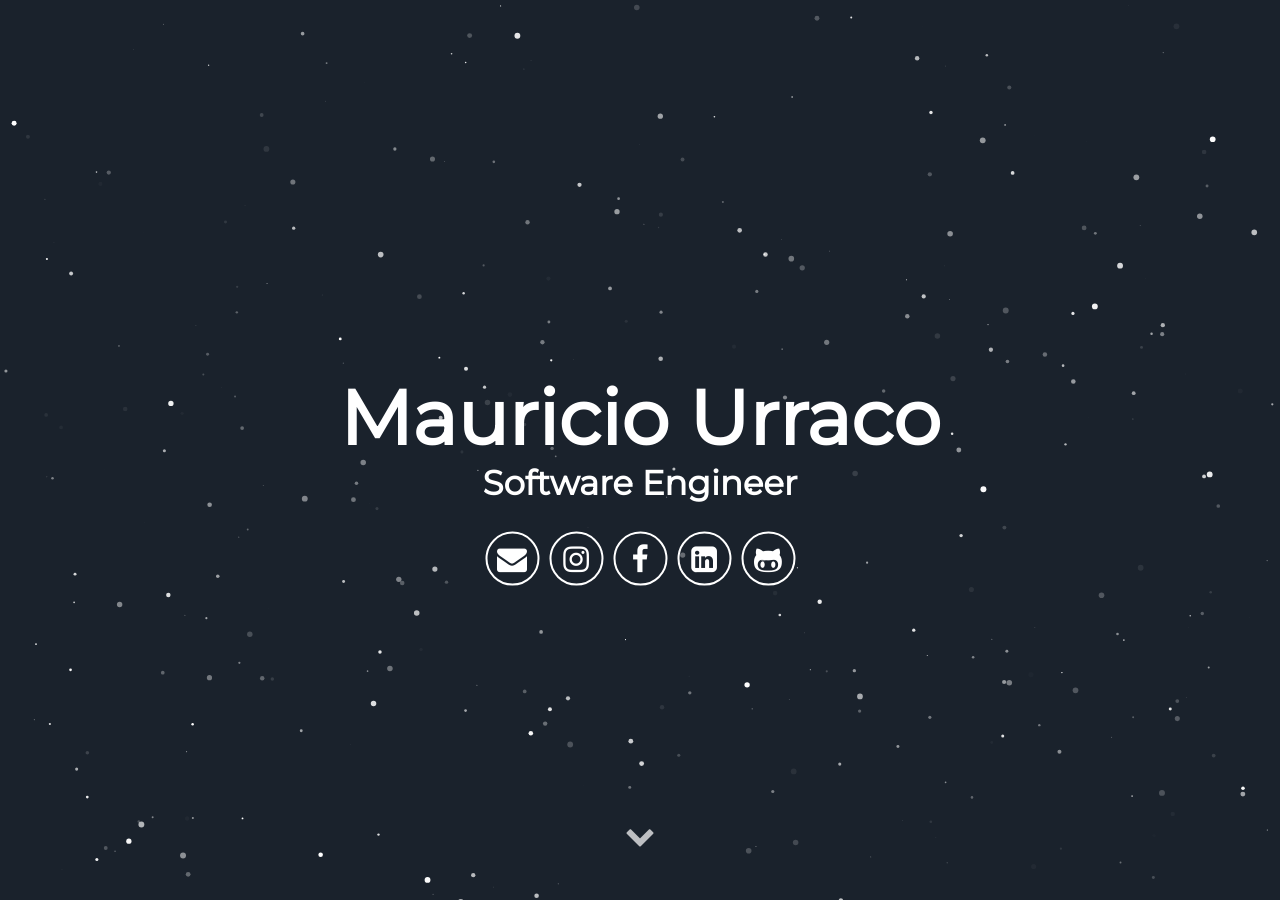
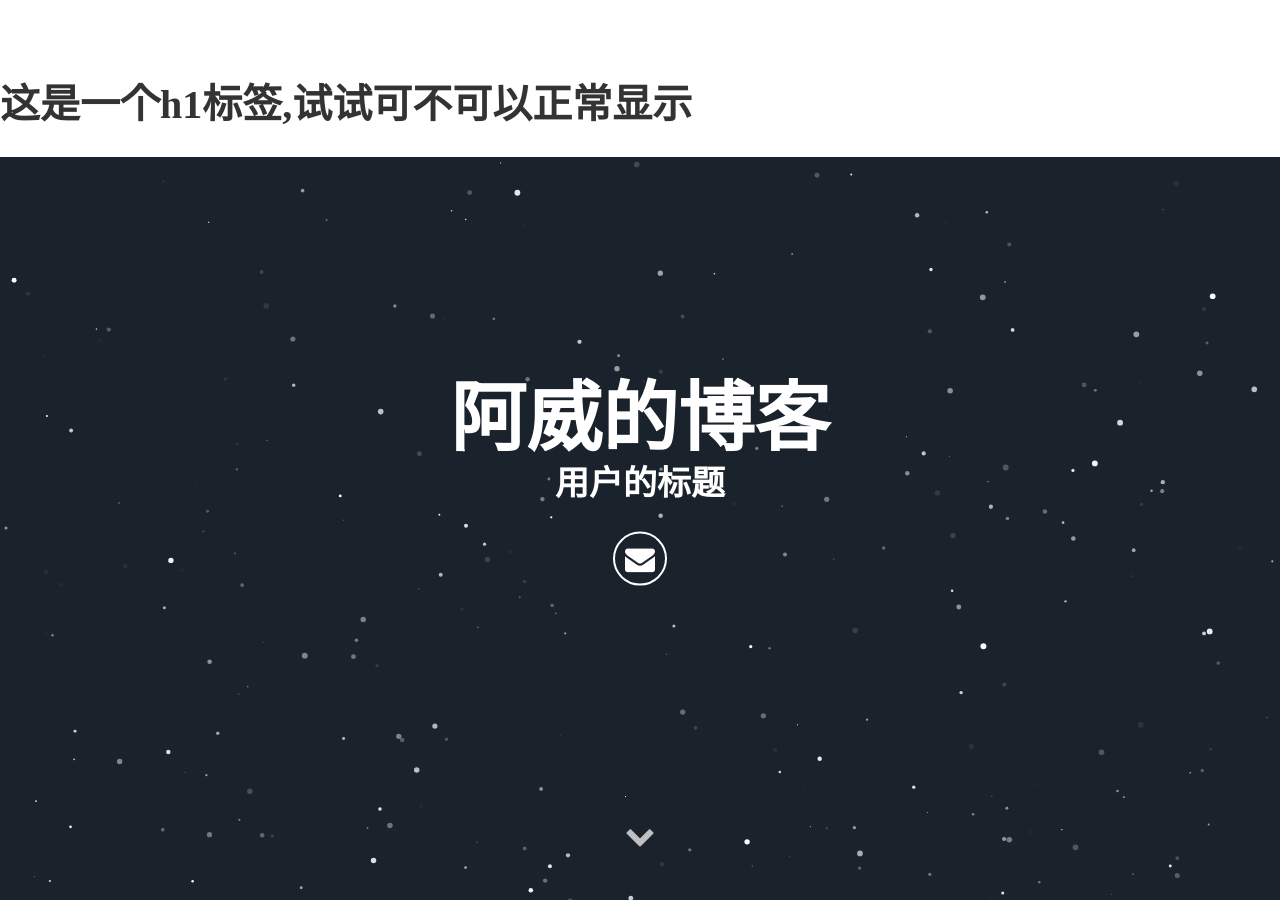
Before and after one commit to AttackLittleSnail/wgPage, a Jekyll site: the page built from index.html, in a window 1280 px wide and 900 px high. Built offline with Jekyll 4.4.1, drawn with Linux system fonts in a browser that asks for light colours; some web fonts are replaced.

Commit message:
修改名称

```diff
--- a/_config.yml
+++ b/_config.yml
@@ -1,14 +1,14 @@
 # Site settings
-title: Mauricio Urraco
+title: 阿威的博客
 description: Jekyll Theme Minimal Resume
 # baseurl: "" # the subpath of your site, e.g. /blog
 # url: "localhost:3000" # the base hostname & protocol for your site e.g. http://willianjusten.com.br
 
 # User settings
-username: Mauricio Urraco
+username: 阿威的博客
 user_description: I\'m a nomad Software Engineer, always searching for the next challenge; no task is too scary nor too difficult. Lately I have been immersed in the <b>crypto-world</b> working for Radix, a London based startup trying to create the next massive scalable DLT. I'm one of the two guys behind all the JS related stuff. Visit my blog here <a href="https://mauriciourraco.com" target="_blank">https://mauriciourraco.com</a>
-user_title: Software Engineer
-email: mauriurraco@gmail.com
+user_title: 用户的标题
+email: 1879000353@qq.com
 # twitter_username: lorem_ipsum
 # github_username:  lorem_ipsum
 # gplus_username:  lorem_ipsum
--- a/_includes/about.html
+++ b/_includes/about.html
@@ -3,6 +3,9 @@
   <p>{{ site.user_description }}</p>
 </div>
 <div class="user">
+  <div class="tech">
+    <h1><a href="http://www.baidu.com">我的第一篇博客文章</a></h1>
+  </div>
   <div class="tech">
     <h2>Design</h2>
     <svg viewBox="0 0 128 128">
--- a/_includes/header.html
+++ b/_includes/header.html
@@ -6,10 +6,10 @@
       </h1>
       <div class="header-icons">
         <a aria-label="Send email" href="mailto:mauriurraco@gmail.com"><i class="icon fa fa-envelope"></i></a>
-        <a aria-label="My Instagram" target="_blank" href="https://www.instagram.com/mauriciourraco7"><i class="icon fa fa-instagram" aria-hidden="true"></i></a>
-        <a aria-label="My Facebook" target="_blank" href="https://www.facebook.com/mauricio.urraco"><i class="icon fa fa-facebook" aria-hidden="true"></i></a>
-        <a aria-label="My LinkedIn" target="_blank" href="https://www.linkedin.com/in/murraco"><i class="icon fa fa-linkedin-square" aria-hidden="true"></i></a>
-        <a aria-label="My Github" target="_blank" href="https://github.com/murraco"><i class="icon fa fa-github-alt" aria-hidden="true"></i></a>
+        <!--<a aria-label="My Instagram" target="_blank" href="https://www.instagram.com/mauriciourraco7"><i class="icon fa fa-instagram" aria-hidden="true"></i></a>-->
+        <!--<a aria-label="My Facebook" target="_blank" href="https://www.facebook.com/mauricio.urraco"><i class="icon fa fa-facebook" aria-hidden="true"></i></a>-->
+        <!--<a aria-label="My LinkedIn" target="_blank" href="https://www.linkedin.com/in/murraco"><i class="icon fa fa-linkedin-square" aria-hidden="true"></i></a>-->
+        <!--<a aria-label="My Github" target="_blank" href="https://github.com/murraco"><i class="icon fa fa-github-alt" aria-hidden="true"></i></a>-->
       </div>
       <div class="header-links">
         <!-- <a class="link" href="#about" data-scroll>About Me</a> -->
--- a/_layouts/default.html
+++ b/_layouts/default.html
@@ -3,6 +3,8 @@
 <html lang="en">
   {% include head.html %}
   <body>
+  <title>这是一个标题,试试可不可以正常显示</title>
+  <h1>这是一个h1标签,试试可不可以正常显示</h1>
       {% include header.html %}
       <section id="about">
         {% include about.html %}
```
